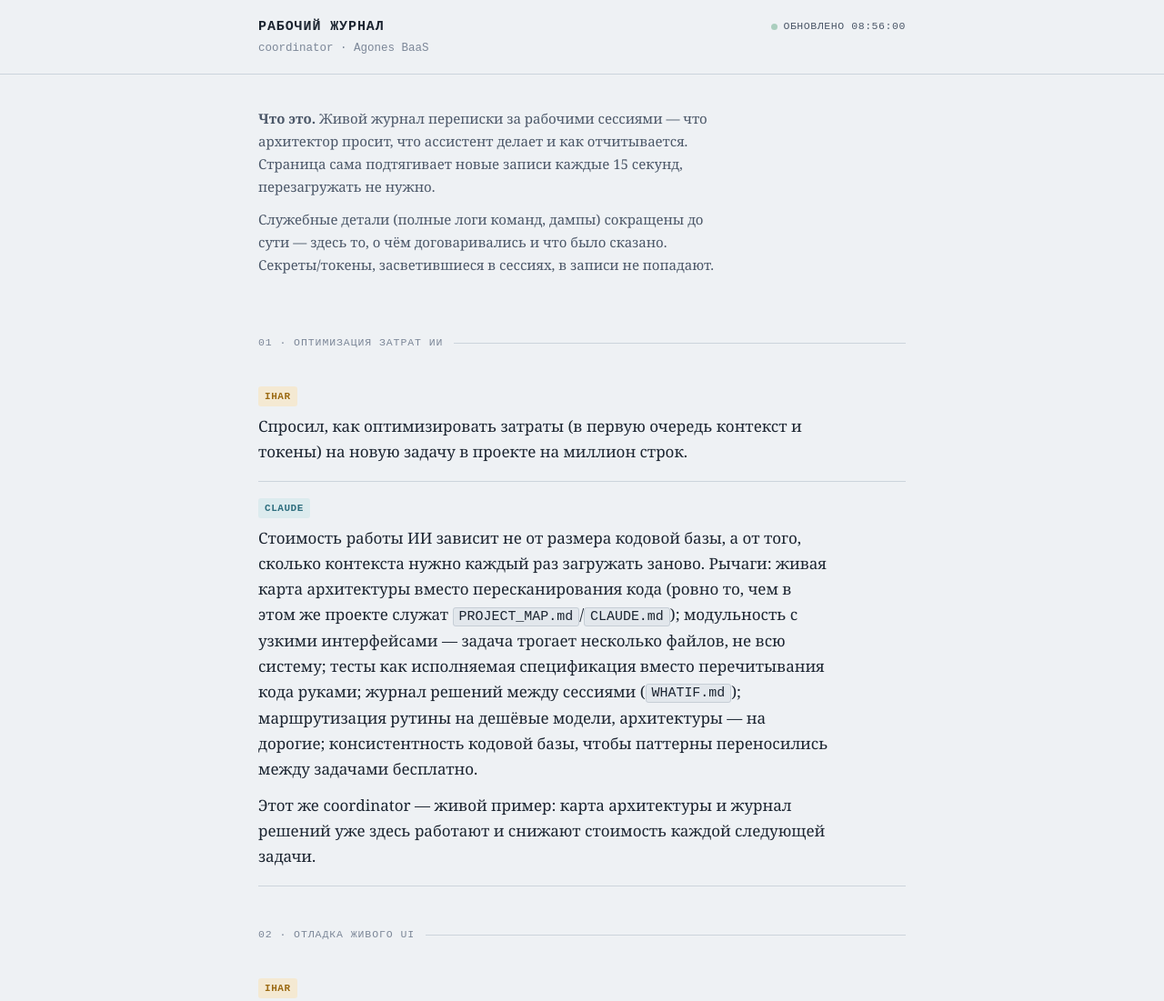
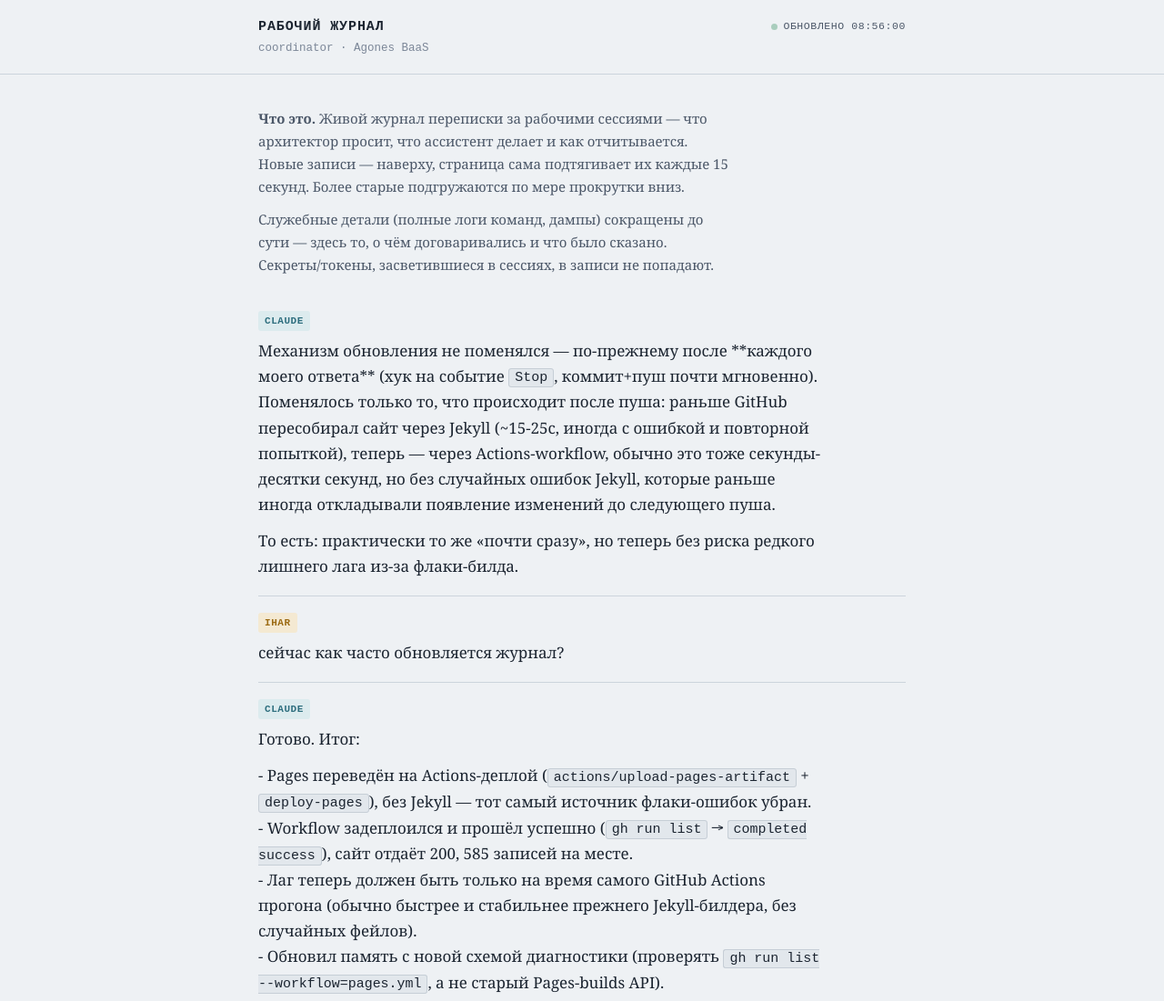
Before and after one commit to Ingvar1917/correspondence-log, a plain HTML site: page index.html in a window 1280 px wide. Shown: the top 1101 px of the page at 91% size. Drawn offline with Linux system fonts and the light colour scheme.

Commit message:
ui: newest-first order + infinite scroll pagination for older entries

```diff
--- a/index.html
+++ b/index.html
@@ -114,7 +114,7 @@
     max-width: 760px; margin: 0 auto; padding: 24px 24px 60px; color: var(--ink-faint);
     font-size: 12.5px; font-family: ui-monospace, monospace; border-top: 1px solid var(--rule);
   }
-  #empty { padding: 40px 0; color: var(--ink-faint); font-family: ui-monospace, monospace; font-size: 13px; }
+  #empty, #log-start { padding: 40px 0; color: var(--ink-faint); font-family: ui-monospace, monospace; font-size: 13px; text-align: center; }
 </style>
 </head>
 <body>
@@ -129,26 +129,28 @@
 </header>
 <main>
   <div class="preamble">
-    <p><strong>Что это.</strong> Живой журнал переписки за рабочими сессиями — что архитектор просит, что ассистент делает и как отчитывается. Страница сама подтягивает новые записи каждые 15 секунд, перезагружать не нужно.</p>
+    <p><strong>Что это.</strong> Живой журнал переписки за рабочими сессиями — что архитектор просит, что ассистент делает и как отчитывается. Новые записи — наверху, страница сама подтягивает их каждые 15 секунд. Более старые подгружаются по мере прокрутки вниз.</p>
     <p>Служебные детали (полные логи команд, дампы) сокращены до сути — здесь то, о чём договаривались и что было сказано. Секреты/токены, засветившиеся в сессиях, в записи не попадают.</p>
   </div>
   <div id="log"></div>
   <div id="empty" style="display:none">записей пока нет</div>
+  <div id="log-start" style="display:none">— начало журнала —</div>
 </main>
 <footer>обновляется автоматически · coordinator (Agones BaaS)</footer>
 
 <script>
 (function () {
+  var PAGE_SIZE = 25;
   var log = document.getElementById('log');
   var emptyMsg = document.getElementById('empty');
+  var logStart = document.getElementById('log-start');
   var statusText = document.getElementById('status-text');
-  var rendered = 0;
 
-  function render(entries) {
-    if (!entries.length) { emptyMsg.style.display = 'block'; return; }
-    emptyMsg.style.display = 'none';
-    for (; rendered < entries.length; rendered++) {
-      var e = entries[rendered];
+  var entries = [];       // полный массив с сервера, от старых к новым
+  var newestKnown = 0;    // сколько записей сверху уже отрисовано (граница, не включительно)
+  var oldestRendered = 0; // индекс самой старой отрисованной записи (включительно)
+
+  function buildEntryEl(e) {
     var el = document.createElement('div');
     if (e.type === 'divider') {
       el.className = 'divider';
@@ -170,15 +172,65 @@
       el.appendChild(meta);
       el.appendChild(body);
     }
-      log.appendChild(el);
+    return el;
   }
+
+  // Поллинг увидел, что entries.json подрос — новые (более свежие) записи
+  // всегда вставляются над всем, что уже отрисовано.
+  function prependNewest(uptoExclusive) {
+    var frag = document.createDocumentFragment();
+    for (var i = uptoExclusive - 1; i >= newestKnown; i--) {
+      frag.appendChild(buildEntryEl(entries[i]));
     }
+    log.insertBefore(frag, log.firstChild);
+    newestKnown = uptoExclusive;
+  }
+
+  // Дописывает следующую (более старую) страницу записей внизу ленты.
+  // Общая точка входа и для первой отрисовки, и для скролла вниз.
+  function loadOlderPage() {
+    if (oldestRendered <= 0) return;
+    var start = Math.max(0, oldestRendered - PAGE_SIZE);
+    var frag = document.createDocumentFragment();
+    for (var i = oldestRendered - 1; i >= start; i--) {
+      frag.appendChild(buildEntryEl(entries[i]));
+    }
+    log.appendChild(frag);
+    oldestRendered = start;
+    logStart.style.display = oldestRendered <= 0 ? 'block' : 'none';
+  }
+
+  function nearBottom() {
+    return window.innerHeight + window.scrollY >= document.body.offsetHeight - 600;
+  }
+
+  function maybeLoadMore() {
+    if (oldestRendered <= 0 || !nearBottom()) return;
+    loadOlderPage();
+  }
+
+  window.addEventListener('scroll', maybeLoadMore);
+  window.addEventListener('resize', maybeLoadMore);
 
   function poll() {
     fetch('entries.json?_=' + Date.now(), { cache: 'no-store' })
       .then(function (r) { return r.json(); })
-      .then(function (entries) {
-        render(entries);
+      .then(function (data) {
+        entries = data;
+        if (!entries.length) {
+          emptyMsg.style.display = 'block';
+        } else {
+          emptyMsg.style.display = 'none';
+          if (newestKnown === 0 && oldestRendered === 0) {
+            // первая успешная загрузка — открыть последнюю (самую свежую) страницу
+            oldestRendered = entries.length;
+            newestKnown = entries.length;
+            loadOlderPage();
+          } else if (entries.length > newestKnown) {
+            prependNewest(entries.length);
+          }
+          maybeLoadMore();
+        }
         statusText.textContent = 'обновлено ' + new Date().toLocaleTimeString('ru-RU');
       })
       .catch(function () {
```
Lines whose indentation alone changed are shown as unchanged.
